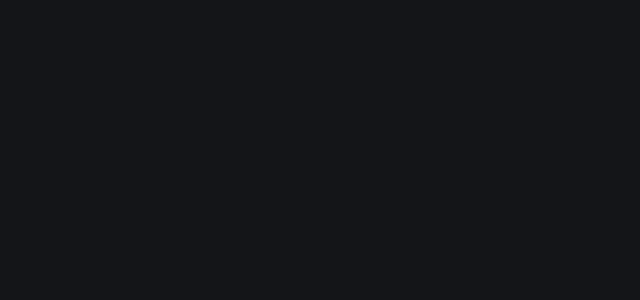
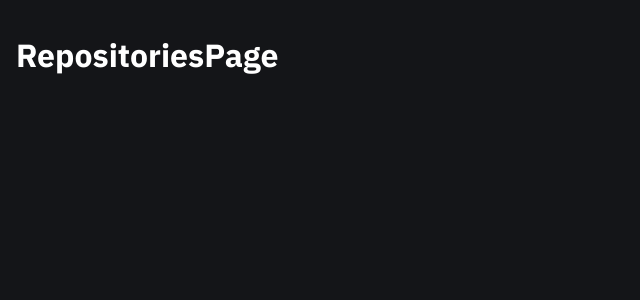
Before and after one commit to velooso/api-github, a React (Create React App) app: page /repositories in a window 1280 px wide. Before the commit this address had no page. Shown: the top 300 px of the page, without its empty margins (0-640 px from the left). Built offline with nearby package versions, Linux system fonts and the light colour scheme.

Commit message:
repositories page

```diff
--- /dev/null
+++ b/src/pages/RepositoriesPage/index.js
@@ -0,0 +1,7 @@
+  import React from 'react';
+
+  function RepositoriesPage() {
+   return <h1>RepositoriesPage</h1>
+  }
+
+  export default RepositoriesPage;
--- a/src/routes.jsx
+++ b/src/routes.jsx
@@ -1,12 +1,14 @@
 import React from "react";
-import { Route, Routes } from "react-router-dom";
+import { Routes , Route } from "react-router-dom";
 
 import MainPage from "./pages/MainPage";
+import RepositoriesPage from "./pages/RepositoriesPage"
 
-export function AppRoutes() {
+ export function AppRoutes() {
   return (
-    <Routes>
-      <Route path="/" element={<MainPage />} />
-    </Routes>
+      <Routes>
+        <Route path="/repositories" element= {<RepositoriesPage />}/>
+        <Route exact path="/" element= {<MainPage />} />
+      </Routes>
   );
 }
```
Also changed, not shown: .eslintrc.js, src/pages/MainPage/index.js (renamed from src/pages/MainPage/index.jsx), src/pages/RepositoriesPage/style.js (added).
